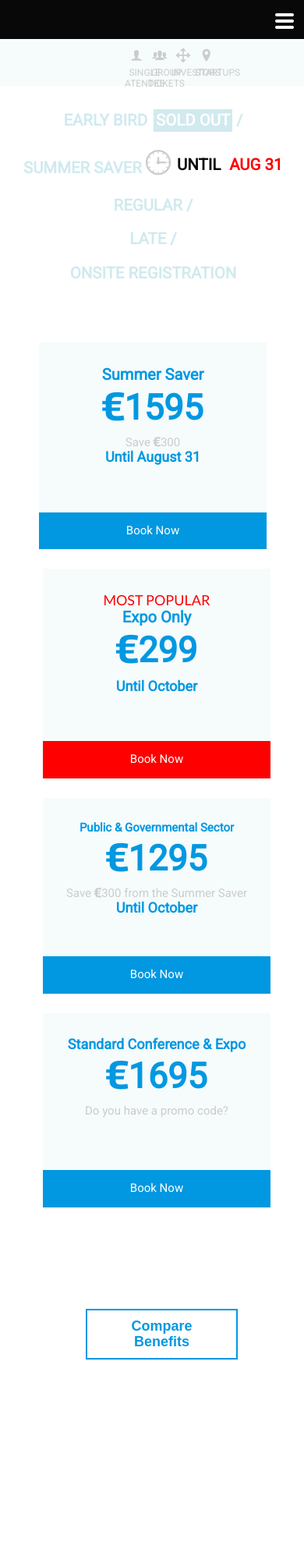
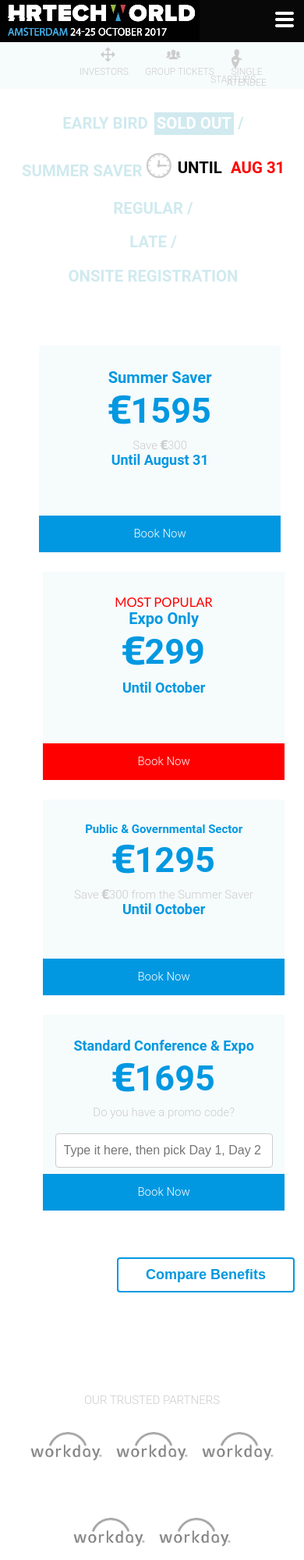
Before and after one commit to alexkarasik/hrn-challenge, a plain HTML site: page index.html in a window 390 px wide. Shown: the top 2000 px of the page at 78% size. Drawn offline with nearby package versions, Linux system fonts and the light colour scheme; files whose address does not match are found by name.

Commit message:
cleaned up a few details. Media queries are working on the two other sizes, just need to get the button to work and I think that's all

```diff
--- a/index.html
+++ b/index.html
@@ -10,6 +10,7 @@
         <link rel="stylesheet" type="text/css" href="vendors/css/ionicons.min.css">
     <link rel="stylesheet" type="text/css" href="resources/css/style.css">
       <link rel="stylesheet" type="text/css" href="resources/css/queries.css">
+      <link rel=
     <link href="https://fonts.googleapis.com/css?family=Roboto" rel="stylesheet" type="text/css">
     <link href="https://fonts.googleapis.com/css?family=Lato" rel="stylesheet">
 
@@ -21,11 +22,12 @@
     <header>
       <nav>
         <div class="header-black">
+          <img src="resources/img/logo-header.png" alt="logo" class="logo">
           <i class="ion-navicon-round icon-small"></i>
         </div>
         <div class="header-pages">
           <ul class="main-nav">
-            <li><i class="ion-ios-person icon-small"></i><a href="#single-attendee"><p>Single Atendee</p></a></li>
+            <li><a href="#single-attendee"><i class="ion-ios-person icon-small"></i><p>Single Atendee</p></a></li>
             <li><i class="ion-ios-people icon-small"></i><a href="#group-tickets"><p>Group Tickets</p></a></li>
             <li><i class="ion-arrow-move icon-small"></i><a href="#investors"><p>Investors</p></a></li>
             <li><i class="ion-location icon-small"></i><a href="#startups"><p>StartUps</p></a></li>
@@ -36,11 +38,11 @@
 
   <div class="body-header">
       <ul class="options">
-        <li>Early Bird <p class="colored">Sold Out</p> / </li>
+        <li>Early Bird <p class="colored">Sold Out</p> /
+         </li>
         <li class="summer">Summer Saver <i class="ion-clock icon-small"></i>
             <p id="until">Until</p>
             <p id="date">AUG 31</p> /
-
         </li>
         <li>Regular / </li>
         <li>Late / </li>
@@ -112,6 +114,7 @@
         <h6>Standard Conference & Expo</h6>
         <h2><i class="ion-social-euro"></i>1695</h2>
         <p>Do you have a promo code?</p>
+         <input type="text" id="promo" name="promo-code" placeholder="Type it here, then pick Day 1, Day 2 or Both">
         <div class="content">
           <ul>
             <li><p>Lorem Ipsum</p></li>
@@ -127,13 +130,20 @@
 
   </div>
 
-  <div class="spacing"></div>
 
-  <button id="btnExpand"> Compare Benefits</button>
+<button id="btnExpand"> Compare Benefits</button>
 
-<div class="spacing2"></div>
+<div class="workday">
+  <p>OUR TRUSTED PARTNERS</p>
+  <img src="resources/img/workday-logo.png" alt="logo" class="workday-logo">
+  <img src="resources/img/workday-logo.png" alt="logo" class="workday-logo">
+  <img src="resources/img/workday-logo.png" alt="logo" class="workday-logo">
+  <img src="resources/img/workday-logo.png" alt="logo" class="workday-logo">
+  <img src="resources/img/workday-logo.png" alt="logo" class="workday-logo">
+</div>
 
   <footer>
+    <img src="resources/img/logo.png" alt="logo" class="logo">
     <div class="row">
       <div class="pages">
         <ul class="footer-nav">
--- a/resources/css/queries.css
+++ b/resources/css/queries.css
@@ -8,9 +8,28 @@
     padding-bottom: 200px;
   }
 
-
   .box {
     width: 40%;
+  }
+
+  .box3 {
+    margin-right: 1px;
+  }
+
+  .box4 {
+    margin-right: -20px;
+  }
+
+  .box4 p{
+    padding-bottom: 9px;
+  }
+
+  input[type=text] {
+    font-size: 16px;
+  }
+
+  .box3 .book-now {
+    margin-top: -15px;
   }
 
   .body-header{
@@ -18,10 +37,12 @@
   }
 
   #btnExpand{
-    margin-left: 40px;
+    position: relative;
     top: 10px;
-    right: 120px;
+
     margin-top: 100px;
+    margin-right: 900px;
+    margin-left: -100px;
   }
 
   .spacing2 {
@@ -42,26 +63,49 @@
     float: right;
     font-size: 80%;
     color: white;
-    margin-top: 10px;
+    margin-top: 8px;
   }
 
+  .header-pages .main-nav {
+    padding-right: 120px;
+    height: 100px;
+  }
+
+
   .header-pages .main-nav li  {
-    padding-left: -120px;
-    margin-left: 20px;
-    margin-bottom: 25px;
+    /*margin-right: 400px;*/
+    /*margin-bottom: 25px;*/
+    float: right;
+    display: inline-block;
+    padding-left: 4px;
   }
+
+  .header-pages .main-nav li:last-child  {
+    /*margin-right: 400px;*/
+    /*margin-bottom: 25px;*/
+    float: right;
+    display: inline-block;
+    margin-left: 70px;
+  }
+
 
 
   .header-pages .main-nav li i {
     position: absolute;
     padding-bottom: 60px;
+    text-align: center;
+    padding-left: 27px;
   }
+
+    .header-pages .main-nav li i:first-child {
+      padding-right: 60px;
+    }
 
   .header-pages .main-nav li p {
     position: absolute;
     margin-top: 20px;
-    margin-right: 250px;
     float: none;
+    padding-right: 27px;
   }
 
   .body-header .options {
@@ -101,13 +145,26 @@
   }
 
   .box {
-    width: 80%;
+    width: 85%;
     margin-bottom: 20px;
   }
 
   #btnExpand{
-    margin-left: 230px;
-    width: 50%;
+    left: 150px;
+    margin-bottom: 100px;
+    margin: 30px auto 140px auto;
+  }
+
+  .workday{
+    margin: 0 30px;
+  }
+
+  footer {
+    height: 45%;
+  }
+
+  footer img {
+    padding-left: 15px;
   }
 
   footer li {
--- a/resources/css/style.css
+++ b/resources/css/style.css
@@ -21,38 +21,46 @@
 /*  HEADER */
 /* --------------------------------------- */
 .header-black {
-  height: 50px;
+  height: 54px;
   background-color: #080808;
 }
 
 .header-black i {
   display: none;
 }
+
 .header-pages {
   height: 60px;
   background-color: #F6FBFC;
-    text-align: center;
+  text-align: center;
 }
 
 .header-pages .main-nav li {
   display: inline-block;
   margin-left: 80px;
-  padding: 10px 0;
+  padding: 5px 0;
   color: #cccccc;
   text: #cccccc;
   text-transform: uppercase;
   font-size: 30%;
 }
 
+
 .header-pages .main-nav li p {
   padding-top: 7px;
   text-decoration: none;
   font-size: 100%;
-  float: right;
+  float:right;
 }
 
 /*.header-pages .main-nav li i:hover,
 .header-pages .main-nav li i:active*/
+
+.header-pages .main-nav li a:hover,
+.header-pages .main-nav li a:active
+ {
+  color: #0198E1;
+}
 .header-pages .main-nav li p:hover,
 .header-pages .main-nav li p:active
  {
@@ -101,7 +109,7 @@
 
 
 .body-header .options li #until {
-  font-size: 80%;
+  font-size: 100%;
   color: #080808;
   background-color: #fff;
   bottom: 10px;
@@ -115,7 +123,7 @@
   position: relative;
   right: 20px;
   top: 8px;
-  margin-left: -16px;
+  margin-left: -25px;
 }
 
 .body-header .options li:hover,
@@ -134,7 +142,7 @@
 .boxes{
   position: relative;
   text-align: center;
-  margin-left: 150px;
+  margin-left: 200px;
   padding-top: 50px;
   margin-bottom: 100px;
   max-height: 200px;
@@ -156,12 +164,26 @@
 .box2 p {
   color: red;
   font-family: 'Lato', sans-serif;
-  font-size: 60%;
+  font-size: 55%;
 }
 
 
 .box4 p {
-  padding-bottom: 67px;
+  padding-bottom: 30px;
+}
+
+input[type=text], select {
+    width: 90%;
+    padding: 12px 10px;
+    margin: 8px 8px;
+    display: inline-block;
+    border: 1px solid #ccc;
+    border-radius: 4px;
+    box-sizing: border-box;
+}
+
+input[type=text] {
+  font-size: 11px;
 }
 
 .box .book-now {
@@ -184,8 +206,8 @@
   background-color: red;
 }
 
-.box3 .book-now {
-  margin-top: -8px;
+.box3 h5 {
+  padding-bottom: 67px;
 }
 
 .box3 h6 {
@@ -236,51 +258,64 @@
 #btnExpand {
 	background: #fff;
 	border: 2px solid #0198E1;
+  border-radius: 4px;
   align-items: center;
-  padding: 10px 30px;
+  padding: 10px 35px;
   text-decoration: none;
   text-align: center;
   color: #0198E1;
   font-size: 18px;
   font-weight: bold;
   position: relative;
-  top: 300px;
-  right: 580px;
+  top: 100px;
+  left: 600px;
+  margin-bottom: 200px;
 }
 
-/* FOOTEr */
+/* WORKDAY-LOGOS */
+.workday{
+  text-align: center;
+  margin-top: auto;
+}
+
+.workday-logo{
+  width: 100px;
+}
+
+/* FOOTER */
 
 
 footer {
   background-color: #080808;
   position : absolute;
-  width: 100%;
-  height: 30%;
-  position: absolute;
   right: 0;
-  margin-top: 300px;
+  margin-top: 50px;
   left: 0;
   text-align: center;
 }
+
 
 footer li {
   font-size: 12px;
 }
 
 footer .row .pages {
+  position: relative;
   text-align: center;
-  margin-left: 36%;
+  margin-left: 40%;
 }
 
 footer .row .social-links {
+  position: relative;
   text-align: center;
-  margin-right: 45%;
+  margin-right: 42%;
   padding-bottom: 20px;
 }
 
 footer .author p {
-  padding-right: 45px;
-  font-size: 40%;
+  position: relative;
+  font-size: 30%;
+  text-align: center;
 }
 
 .footer-nav {
```
Also changed, not shown: resources/css/img/logo.png (deleted), resources/img/logo-header.png (added), resources/img/logo.png (added), resources/img/workday-logo.png (added).
